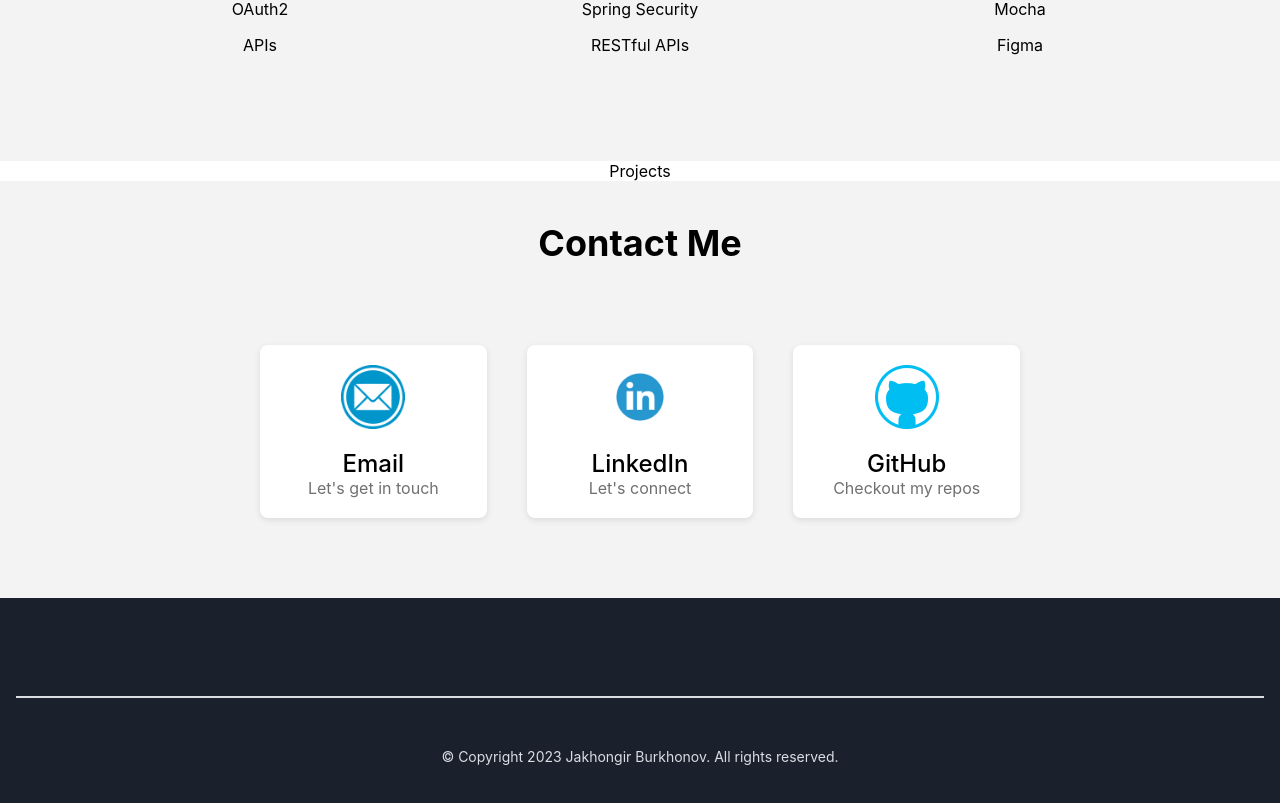
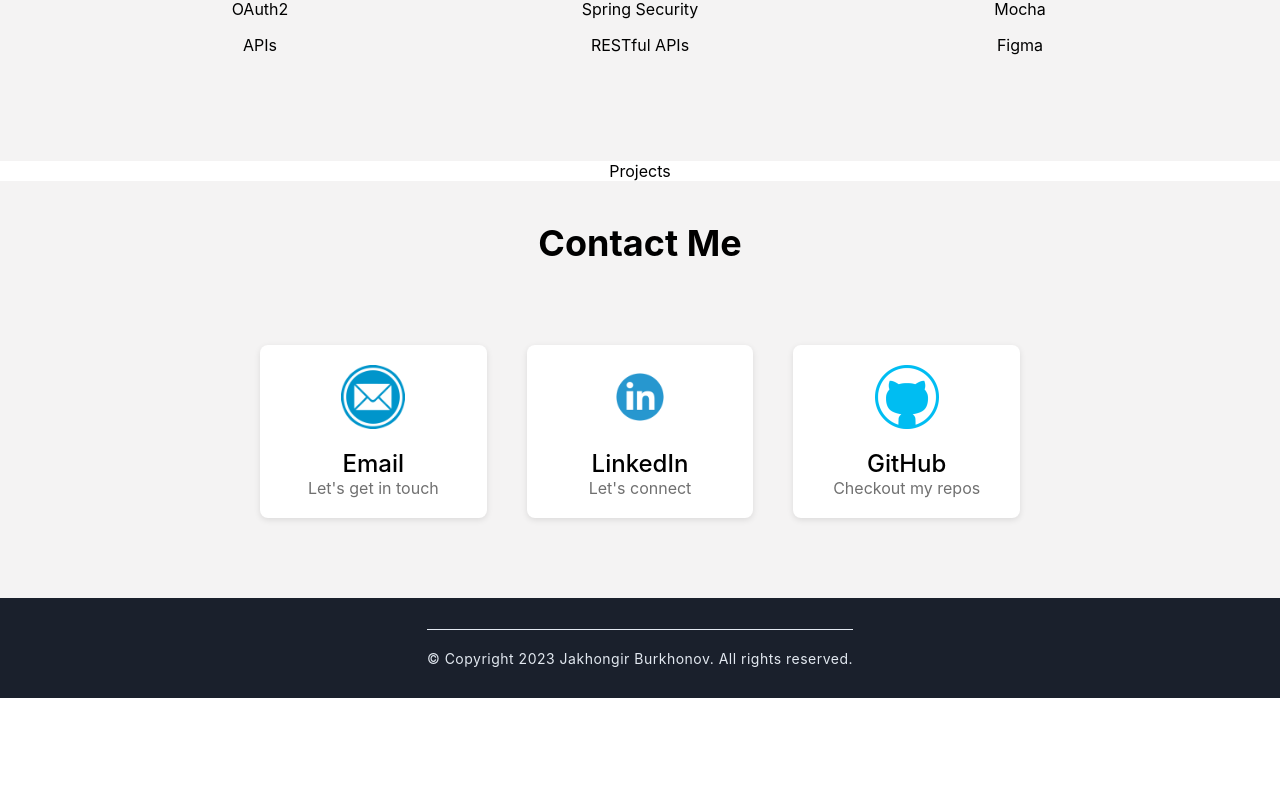
Before and after one commit to Jakhongir222/my-portfolio, a React (Create React App) app: page / in a window 1280 px wide. Shown: the part 2141-2944 px from the top of the page. After the commit the page ends 2839 px from the top, so only its background shows below. Built offline with nearby package versions, Linux system fonts and the light colour scheme.

Commit message:
footer is done

```diff
--- a/src/components/Footer.jsx
+++ b/src/components/Footer.jsx
@@ -4,14 +4,10 @@ import '../styles/Footer.css';
 
 export const Footer = () => {
     return (
-        <div className="bg-gray-900">
-          <div className="px-4 pt-16 mx-auto sm:max-w-xl md:max-w-full lg:max-w-screen-xl md:px-24 lg:px-8">
-            <div className="flex flex-col justify-center pt-5 pb-10 border-t border-gray-800 sm:flex-row">
-              <p className="text-sm text-gray-500">
+        <div className="footer-container">
+              <p className="footer-text">
                 © Copyright 2023 Jakhongir Burkhonov. All rights reserved.
               </p>
             </div>
-          </div>
-        </div>
       );
 }
--- a/src/styles/Footer.css
+++ b/src/styles/Footer.css
@@ -1,77 +1,19 @@
-.bg-gray-900 {
+.footer-container {
     background-color: #1a202c;
+    display: flex;
+    justify-content: center;
+    align-items: center;
+    height: 100px;
   }
 
-  .px-4 {
-    padding-left: 1rem;
-    padding-right: 1rem;
+  .footer-text {
+    color: #e2e8f0;
+    font-size: 14px;
+    letter-spacing: 0.5px;
+    text-align: center;
+    position: relative;
+    padding-top: 20px;
+    border-top: 1px solid #e2e8f0;
+    width: max-content;
+    margin: 0 20px;
   }
-
-  .pt-16 {
-    padding-top: 4rem;
-  }
-
-  .mx-auto {
-    margin-left: auto;
-    margin-right: auto;
-  }
-
-  .sm\\:max-w-xl {
-    max-width: 36rem;
-  }
-
-  .md\\:max-w-full {
-    max-width: 100%;
-  }
-
-  .lg\\:max-w-screen-xl {
-    max-width: 1280px;
-  }
-
-  .md\\:px-24 {
-    padding-left: 6rem;
-    padding-right: 6rem;
-  }
-
-  .lg\\:px-8 {
-    padding-left: 2rem;
-    padding-right: 2rem;
-  }
-
-  .flex {
-    display: flex;
-  }
-
-  .flex-col {
-    flex-direction: column;
-  }
-
-  .justify-center {
-    justify-content: center;
-  }
-
-  .pt-5 {
-    padding-top: 1.25rem;
-  }
-
-  .pb-10 {
-    padding-bottom: 2.5rem;
-  }
-
-  .border-t {
-    border-top-width: 1px;
-  }
-
-  .border-gray-800 {
-    border-color: #2d3748;
-  }
-
-  .text-sm {
-    font-size: 0.875rem;
-  }
-
-  .text-gray-500 {
-    color: #dadde3;
-    border-top:  2px solid #dadde3;
-    padding-top: 50px;
-  }
```
